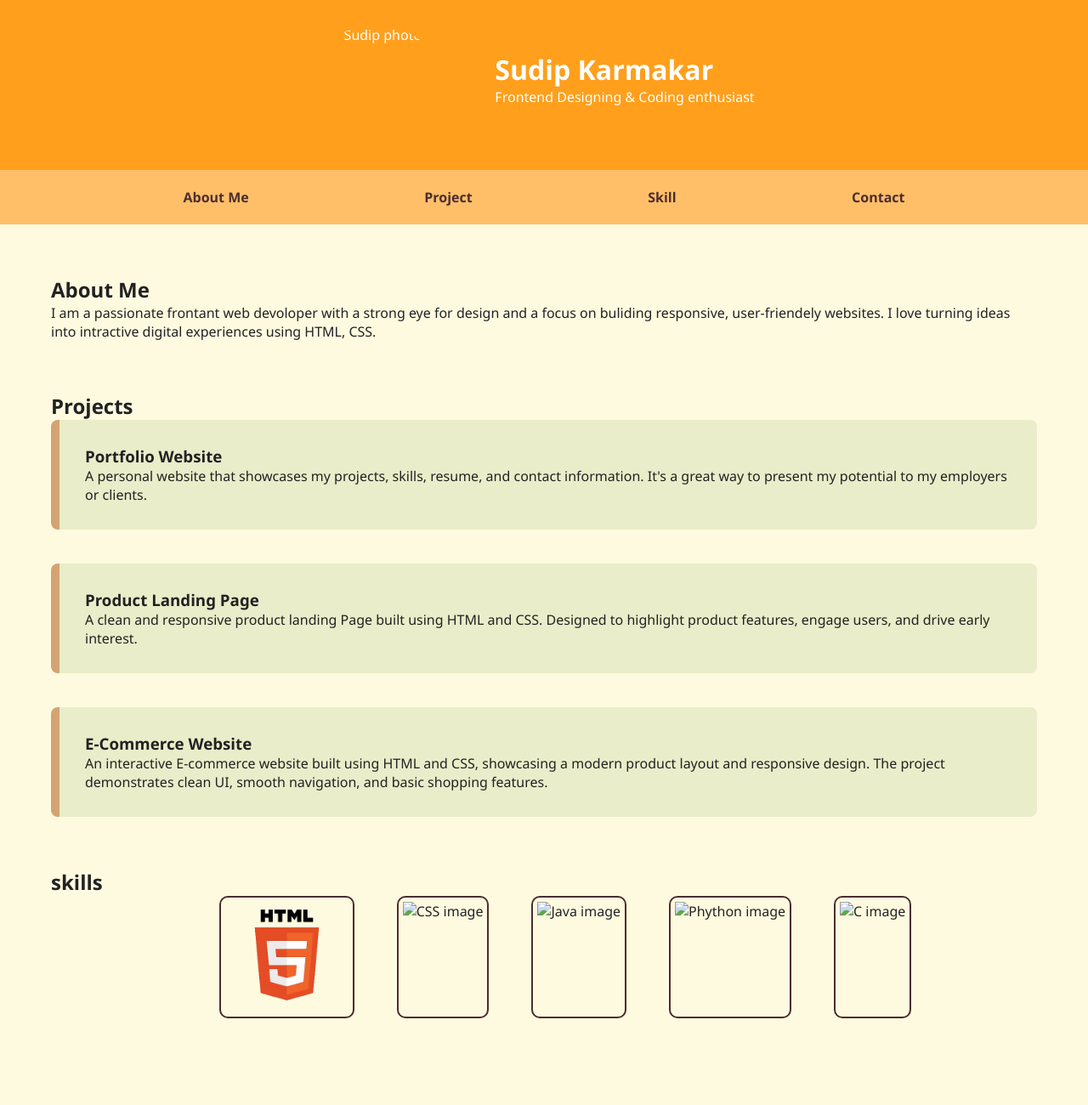
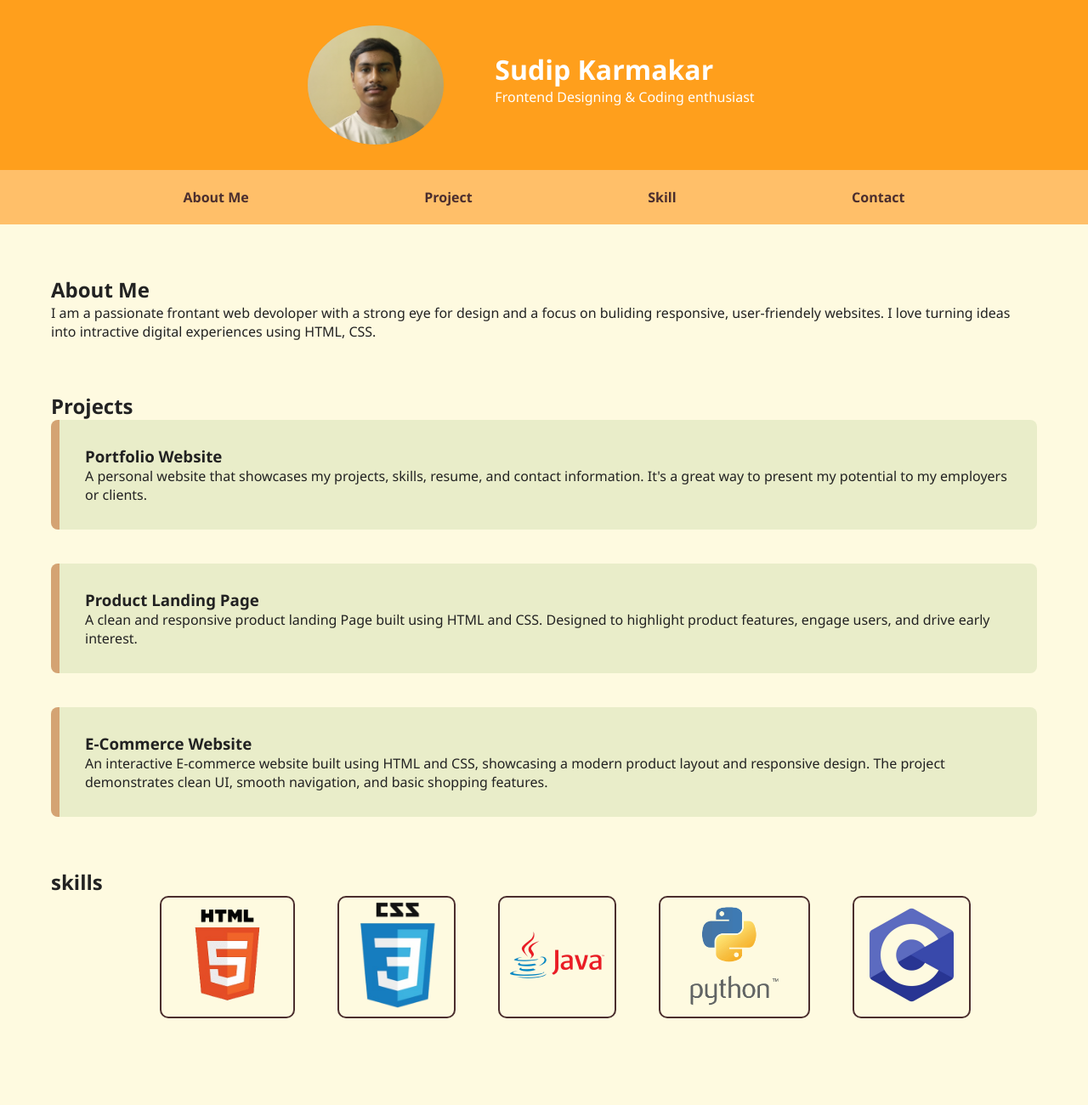
Before and after one commit to CodeWithSudip-07/Portfolio, a plain HTML site: page index.html in a window 1280 px wide. Shown: the top 1300 px of the page at 85% size. Drawn offline with Linux system fonts and the light colour scheme; the site is published under a folder, as on GitHub Pages, so addresses that start at the root find nothing.

Commit message:
Update index.html 2
remove all "/" before the images

```diff
--- a/index.html
+++ b/index.html
@@ -12,7 +12,7 @@
 <body>
     <header id="container">
         <div class="container1">
-            <img src="/images/profile_pic.jpg" alt="Sudip photo" class="profile-pic" />
+            <img src="images/profile_pic.jpg" alt="Sudip photo" class="profile-pic" />
             </div>
             <div class="container2">
                 <h1>Sudip Karmakar</h1>
@@ -55,10 +55,10 @@
             <h2>skills</h2>
             <ul>
                 <li><img src="images/html.png" alt="HTML image" class="skill-pic" height="125px"> </li>
-                <li><img src="/images/css.png" alt="CSS image" class="skill-pic" height="125px"></li>
-                <li><img src="/images/java.png" alt="Java image" class="skill-pic" height="125px"></li>
-                <li><img src="/images/phython.webp.png" alt="Phython image" height="125px"></li>
-                <li><img src="/images/c.png" alt="C image" class="skill-pic" height="125px"></li>
+                <li><img src="images/css.png" alt="CSS image" class="skill-pic" height="125px"></li>
+                <li><img src="images/java.png" alt="Java image" class="skill-pic" height="125px"></li>
+                <li><img src="images/phython.webp.png" alt="Phython image" height="125px"></li>
+                <li><img src="images/c.png" alt="C image" class="skill-pic" height="125px"></li>
 
             </ul>
         </section>
```
